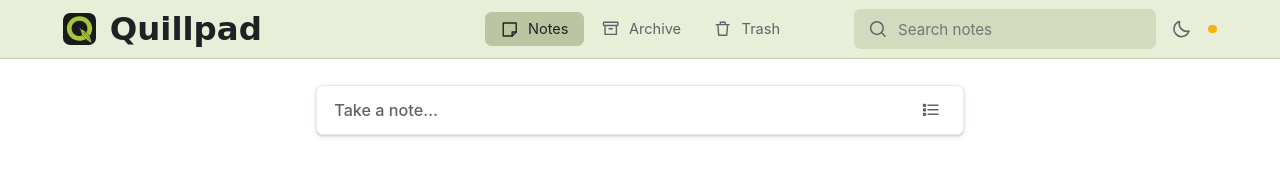
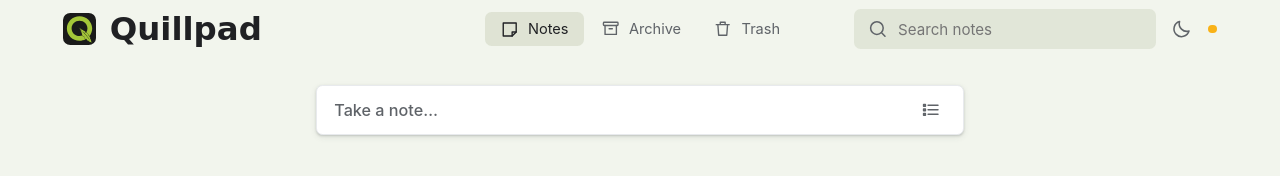
Before and after one commit to kasnerz/quillpad-web, a plain HTML site: page public/index.html in a window 1280 px wide. Drawn offline with Linux system fonts and the light colour scheme; no server answers; a web font is replaced by a local one.

Commit message:
Flatten the chrome into one tinted surface
The top bar was given its own band a few commits ago, which drew a hard
horizontal line across the page and made the bar read as a separate slab
sitting on white. Instead of tinting the band, tint the whole page: --bg
and --topbar-bg are now the same faint green, the border between them is
gone, and what little separation is left comes from the tint on the bar's
own controls.

The dark theme moves the same way, to a near-black with the same green in
it rather than the neutral grey it shared with the note surface, so the
cards read as raised against the page rather than as the page itself.

The active view tab was mixed to stand out against the old band and was
far too loud against this one, so it comes down to a hint.

theme-color follows --topbar-bg as it always has; it is spelled twice in
js/theme.js and once inline in index.html because the address bar cannot
read a CSS custom property.

Co-Authored-By: Claude Opus 5 <noreply@anthropic.com>

```diff
--- a/public/index.html
+++ b/public/index.html
@@ -7,7 +7,7 @@
 <title>Quillpad</title>
 <link rel="icon" href="icon.svg" type="image/svg+xml">
 <link rel="apple-touch-icon" href="icon-512.png">
-<meta name="theme-color" id="theme-color" content="#e7efd8">
+<meta name="theme-color" id="theme-color" content="#f2f5ed">
 
 <!-- Inline and blocking on purpose. js/theme.js owns the theme, but it is a
      module, so it runs after the document is parsed — by which time a dark page
@@ -20,7 +20,7 @@
   var dark = stored === "dark" || (stored !== "light" &&
     matchMedia("(prefers-color-scheme: dark)").matches);
   document.documentElement.dataset.theme = dark ? "dark" : "light";
-  document.getElementById("theme-color").content = dark ? "#2a3421" : "#e7efd8";
+  document.getElementById("theme-color").content = dark ? "#151a11" : "#f2f5ed";
 })();
 </script>
 
--- a/public/js/theme.js
+++ b/public/js/theme.js
@@ -55,7 +55,7 @@ function apply() {
   // values are --topbar-bg, duplicated because the address bar continues the
   // top bar visually and should match the band, not the page.
   const meta = document.getElementById("theme-color");
-  if (meta) meta.content = theme === "dark" ? "#2a3421" : "#e7efd8";
+  if (meta) meta.content = theme === "dark" ? "#151a11" : "#f2f5ed";
 
   if (button) {
     const next = theme === "dark" ? "light" : "dark";
--- a/public/style.css
+++ b/public/style.css
@@ -14,7 +14,7 @@
      interface at once. 1.1 is what a browser shows at 110% zoom. */
   --ui-zoom: 1.08;
 
-  --bg: #ffffff;
+  --bg: #f2f5ed;
   --surface: #ffffff;
   --surface-2: #f1f3f4;
   --text: #202124;
@@ -32,9 +32,9 @@
      sits on it (search field, hovered buttons) and has to stay legible against
      the band rather than against --bg. Also duplicated as a literal in
      js/theme.js, which paints the mobile address bar and cannot read a mix. */
-  --topbar-bg: #e7efd8;
-  --topbar-tint: color-mix(in srgb, var(--accent) 14%, transparent);
-  --topbar-border: color-mix(in srgb, var(--accent) 26%, transparent);
+  --topbar-bg: #f2f5ed;
+  --topbar-tint: color-mix(in srgb, var(--accent) 10%, transparent);
+  --topbar-border: color-mix(in srgb, var(--accent) 0%, transparent);
 
   /* Note colours. Names are Quillpad's NoteColor enum, so the values stay
      portable if the phone ever gains colour sync. */
@@ -55,7 +55,7 @@
 :root[data-theme="dark"] {
   color-scheme: dark;
 
-  --bg: #202124;
+  --bg: #151a11;
   --surface: #202124;
   --surface-2: #2d2e31;
   --text: #e8eaed;
@@ -66,9 +66,9 @@
   --shadow: 0 1px 2px rgba(0, 0, 0, .5), 0 2px 6px rgba(0, 0, 0, .3);
   --shadow-lift: 0 2px 6px rgba(0, 0, 0, .6), 0 8px 20px rgba(0, 0, 0, .4);
 
-  --topbar-bg: #2a3421;
-  --topbar-tint: color-mix(in srgb, var(--accent) 14%, transparent);
-  --topbar-border: color-mix(in srgb, var(--accent) 22%, transparent);
+  --topbar-bg: #151a11;
+  --topbar-tint: color-mix(in srgb, var(--accent) 10%, transparent);
+  --topbar-border: color-mix(in srgb, var(--accent) 0%, transparent);
 
   --note-default: #202124;
   --note-red: #5c2b29;
@@ -348,7 +348,7 @@ svg {
    bar was white — the pill now has to separate from a tinted band rather than
    from plain background, and the hover tint sits between the two. */
 .view-tab.active {
-  background: color-mix(in srgb, var(--accent) 30%, transparent);
+  background: color-mix(in srgb, var(--accent) 12%, transparent);
   color: var(--text);
 }
 
```
